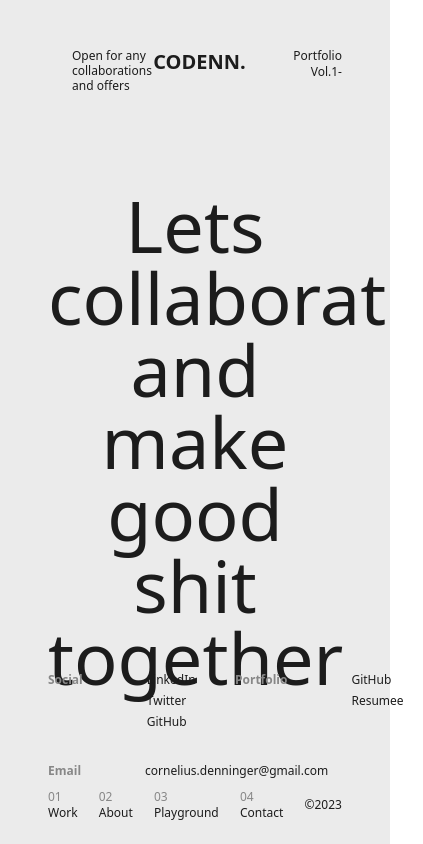
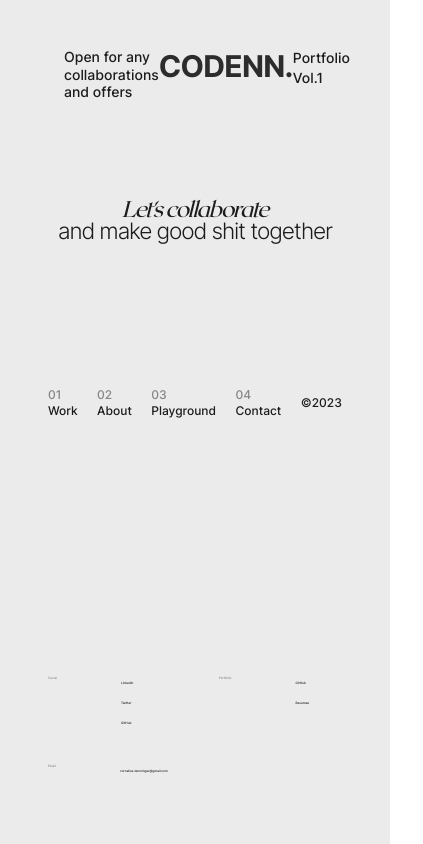
Before and after one commit to colodenn/personal-website, a Next.js app: page /contact in a window 390 px wide. Shown: the whole page, 423 px wide, since content can reach past the window. Built offline with nearby package versions, Linux system fonts and the light colour scheme.

Commit message:
🚒 Added responsive

```diff
--- a/package.json
+++ b/package.json
@@ -10,6 +10,7 @@
   },
   "dependencies": {
     "@radix-ui/react-icons": "^1.3.0",
+    "clsx": "^1.2.1",
     "framer-motion": "^10.12.4",
     "next": "^13.2.4",
     "react": "18.2.0",
--- a/src/pages/contact.tsx
+++ b/src/pages/contact.tsx
@@ -2,8 +2,9 @@ import { type NextPage } from "next";
 import Head from "next/head";
 import Image from "next/image";
 import Link from "next/link";
-import { m, motion } from 'framer-motion';
-import { FaceIcon, ArrowBottomRightIcon, ArrowTopRightIcon } from "@radix-ui/react-icons"
+import { m, motion } from "framer-motion";
+import { ArrowTopRightIcon } from "@radix-ui/react-icons";
+import { FirstLetterChanged, Header, Menu } from ".";
 const hoverEffect = {
   rest: {
     scaleX: "0",
@@ -13,38 +14,48 @@ const hoverEffect = {
     scaleX: "1",
     transformOrigin: "bottom left",
   },
-
-}
+};
 
 const arrowEffect = {
   rest: {
     translateY: "-110%",
     translateX: "110%",
-    transformOrigin: "bottom"
+    transformOrigin: "bottom",
   },
   hover: {
     translateY: "0%",
     translateX: "0%",
-    transformOrigin: "top"
+    transformOrigin: "top",
   },
-}
+};
 
-const HoverLink = ({ text, link }: { text: string, link: string }) => {
+const HoverLink = ({ text, link }: { text: string; link: string }) => {
   return (
     <Link href={link}>
-       <div className="w-auto cursor-pointer text-xs text-[#1C1C1C]">
-      <motion.div initial="rest" whileHover="hover" className="transition-all cursor-pointer duration-500 block w-min">
-        <div className="flex justify-between items-center space-x-1 w-full overflow-hidden">
+      <div className="w-auto cursor-pointer font-inter text-[0.8vw] font-medium  text-[#1C1C1C]">
+        <motion.div
+          initial="rest"
+          whileHover="hover"
+          className="block w-min cursor-pointer transition-all duration-500"
+        >
+          <div className="flex w-full items-center justify-between space-x-1 overflow-hidden">
             <span>{text}</span>
-          <motion.div className="transition-transform ease-out duration-700 " variants={arrowEffect}><ArrowTopRightIcon /></motion.div>
+            <motion.div
+              className="transition-transform duration-700 ease-out "
+              variants={arrowEffect}
+            >
+              <ArrowTopRightIcon className="text-[0.8vw]" />
+            </motion.div>
           </div>
-        <motion.div variants={hoverEffect} className="transition-transform duration-700 w-full  bg-black h-[1px] ease-out "></motion.div>
+          <motion.div
+            variants={hoverEffect}
+            className="h-[1px] w-full bg-black  transition-transform duration-700 ease-out "
+          ></motion.div>
         </motion.div>
       </div>
     </Link>
-
-  )
-}
+  );
+};
 
 const Home: NextPage = () => {
   return (
@@ -54,54 +65,67 @@ const Home: NextPage = () => {
         <meta name="description" content="Generated by create-t3-app" />
         <link rel="icon" href="/favicon.ico" />
       </Head>
-      <main className="h-screen w-screen overflow-hidden bg-[#ebebeb] px-12 py-12">
+      <main className="h-screen w-screen overflow-hidden bg-[#ebebeb] px-12 py-12 font-inter">
         <Header />
-        <div className="text-center mt-24 font-medium text-7xl ">
-          <h1>Lets collaborate <br/> and make good shit together</h1>
+        <div className="mt-24 text-center text-7xl font-medium ">
+          <h1 className="text-[5.8vw]  bg-blend-difference ">
+            <span className="font-roxborough font-medium italic tracking-tighter  bg-blend-difference ">
+              Let&apos;s collaborate
+            </span>{" "}
+            <br />{" "}
+            <span className="font-inter font-light tracking-tighter">
+              and make good shit together
+            </span>
+          </h1>
         </div>
         <div className="mt-24">
-
           <Menu />
         </div>
         <div className="absolute bottom-16 grid grid-cols-2 gap-8  ">
           <div className="flex space-x-16 ">
             <div>
-            <h5 className="text-xs font-semibold text-[#878787]">Social</h5>
+              <h5 className="text-[0.8vw] font-medium text-[#878787]">
+                Social
+              </h5>
             </div>
             <ol className="space-y-1">
               <li>
-              <HoverLink text="LinkedIn" link='#' />
+                <HoverLink text="LinkedIn" link="#" />
               </li>
               <li>
-              <HoverLink text="Twitter" link='https://twitter.com/colodenn'  />
+                <HoverLink text="Twitter" link="https://twitter.com/colodenn" />
               </li>
               <li>
-              <HoverLink text="GitHub" link='https://github.com/colodenn'  />
+                <HoverLink text="GitHub" link="https://github.com/colodenn" />
               </li>
             </ol>
           </div>
           <div className="flex space-x-16 ">
             <div>
-            <h5 className="text-xs font-semibold text-[#878787]">Portfolio</h5>
+              <h5 className="text-[0.8vw] font-medium text-[#878787]">
+                Portfolio
+              </h5>
             </div>
             <ol className="space-y-1">
               <li>
-              <HoverLink text="GitHub" link='https://github.com/colodenn'  />
+                <HoverLink text="GitHub" link="https://github.com/colodenn" />
               </li>
               <li>
-              <HoverLink text="Resumee" link='https://codenn.de' />
+                <HoverLink text="Resumee" link="https://codenn.de" />
               </li>
             </ol>
           </div>
           <div className="flex  space-x-16 ">
             <div>
-            <h5 className="text-xs font-semibold text-[#878787]">Email</h5>
+              <h5 className="text-[0.8vw] font-medium text-[#878787]">Email</h5>
             </div>
             <ol className="space-y-1">
               <li>
-              <HoverLink text="cornelius.denninger@gmail.com" link='mailto:cornelius.denninger@gmail.com' />
+                <HoverLink
+                  text="cornelius.denninger@gmail.com"
+                  link="mailto:cornelius.denninger@gmail.com"
+                />
               </li>
-
             </ol>
           </div>
         </div>
@@ -110,60 +134,4 @@ const Home: NextPage = () => {
   );
 };
 
-const Header = () => {
-  return (
-    <>
-      <div className="flex justify-between">
-        <div className="w-full flex justify-start">
-          <div className="flex  justify-between space-x-6 items-center"><div className="overflow-hidden h-max">
-            <Image src={"/logo.svg"} width={30} height={30} alt="logo" />
-          </div>
-            <div className="  text-xs  leading-tight flex flex-col">
-              <span className="">Open for any</span>
-
-              <span className="">collaborations and offers</span>
-            </div>
-          </div>
-
-        </div>
-        <div className="w-full flex justify-center"><h1 className="font-bold text-xl">
-          <Link href={"#"}>CODENN.</Link>
-
-        </h1></div>
-        <div className="w-full flex justify-end">
-          <div className="flex flex-col text-xs ">
-            <span>Portfolio</span>
-            <span className="flex justify-end">Vol.1 <span>-</span></span>
-          </div>
-        </div>
-      </div>
-    </>
-  )
-}
-
-const Menu = () => {
-  return (
-    <>
-      <div className="flex text-xs justify-between items-center">
-        <div className="">
-          <p className=" text-[#878787]">01</p>
-          <p className="font-medium">Work</p>
-        </div>
-        <div className="">
-          <p className=" text-[#878787]">02</p>
-          <p className="font-medium">About</p>
-        </div><div className="">
-          <p className=" text-[#878787]">03</p>
-          <p className="font-medium">Playground</p>
-        </div><div className="">
-          <p className=" text-[#878787]">04</p>
-          <p className="font-medium">Contact</p>
-        </div><div className="">
-          <p className="font-medium">©2023</p>
-        </div>
-      </div>
-    </>
-  )
-}
-
 export default Home;
--- a/src/pages/index.tsx
+++ b/src/pages/index.tsx
@@ -3,8 +3,9 @@ import Head from "next/head";
 import Image from "next/image";
 import Link from "next/link";
 import { motion, AnimatePresence } from "framer-motion";
-import { useState } from "react";
+import { FC, useState } from "react";
 import { clsx } from "clsx";
+import { QuoteIcon } from "@radix-ui/react-icons";
 
 const Home: NextPage = () => {
   return (
@@ -15,22 +16,36 @@ const Home: NextPage = () => {
         <link rel="icon" href="/favicon.ico" />
       </Head>
       <main className="h-screen w-screen overflow-hidden bg-[#ebebeb]  py-12">
-        <Header />
+        <div className="px-12">
+          <Header />
+        </div>
         <div className="my-24">
-          <h1 className="text-center font-roxborough text-9xl">
-            Cornelius <span className="">Denninger</span>
+          <h1 className="text-center font-roxborough text-[10vw] tracking-tight">
+            Cornelius Denninger
           </h1>
+          <p className="text-center text-5xl font-light">
+            Software engineer and student creating thoughtful, intuitive
+            interfaces.
+          </p>
         </div>
         <Menu />
-        <div className="flex  items-center justify-between">
-          <div className="flex w-full justify-center text-center">
-            <p>Lorem impsim asfkasd lapslfe msacmoe xgflawe dfjaweo</p>
+        <div className="absolute  bottom-6 flex w-full items-center justify-around ">
+          <div className="text-md items-cennter flex w-96 flex-col justify-center text-center font-medium ">
+            <QuoteIcon className="mx-auto mb-4 h-8 w-8" />
+            <p className=" tracking-tight">
+              HUY PHAN (HE/HIM) AKA HUYML IS AN INDEPENDENT DESIGNER FROM HO CHI
+              MINH CITY, VIETNAM
+            </p>
           </div>
-          <div className="my-24 flex w-full justify-center">
+          <div className="my-24 flex justify-center">
             <Image src={"/person.png"} alt="Person" height={200} width={200} />
           </div>
-          <div className="flex w-full justify-center text-center">
-            <p>Lorem impsim asfkasd lapslfe msacmoe xgflawe dfjaweo</p>
+          <div className="text-md flex w-96 flex-col justify-center text-center font-medium">
+            <QuoteIcon className="mx-auto mb-4 h-8 w-8" />
+            <p className="font-medium tracking-tight">
+              HUY PHAN (HE/HIM) AKA HUYML IS AN INDEPENDENT DESIGNER FROM HO CHI
+              MINH CITY, VIETNAM
+            </p>
           </div>
         </div>
       </main>
@@ -38,16 +53,16 @@ const Home: NextPage = () => {
   );
 };
 
-const Header = () => {
+export const Header = () => {
   return (
     <>
-      <div className="flex justify-between px-12">
+      <div className="flex justify-between px-0">
         <div className="flex w-full justify-start">
-          <div className="flex  items-center justify-between space-x-2">
+          <div className="flex  items-center justify-between space-x-4">
             <div className="h-max overflow-hidden">
               <Image src={"/logo.svg"} width={30} height={30} alt="logo" />
             </div>
-            <div className="  flex flex-col text-xs font-medium leading-tight">
+            <div className="flex  flex-col font-inter text-sm font-medium leading-tight">
               <span className="">Open for any</span>
 
               <span className="">collaborations and offers</span>
@@ -55,18 +70,16 @@ const Header = () => {
           </div>
         </div>
         <div className="flex w-full justify-center">
-          <h1 className="font-inter text-xl  font-bold">
+          <h1 className="font-inter text-3xl font-bold tracking-tight text-[#2C2C2C]">
             <Link className=" " href={"#"}>
               CODENN.
             </Link>
           </h1>
         </div>
         <div className="flex w-full justify-end">
-          <div className="flex flex-col text-xs font-medium">
+          <div className="flex flex-col text-start font-inter text-sm font-medium">
             <span>Portfolio</span>
-            <span className="flex justify-end">
-              Vol.1 <span>-</span>
-            </span>
+            <span className="flex justify-start">Vol.1</span>
           </div>
         </div>
       </div>
@@ -74,12 +87,29 @@ const Header = () => {
   );
 };
 
-const Menu = () => {
+export const FirstLetterChanged = ({
+  text,
+  className,
+}: {
+  text: string;
+  className?: string;
+}) => {
+  return (
+    <AnimatePresence>
+      <div className={clsx(className, "flex")}>
+        <span className="font-roxborough">{text[0]}</span>
+        <span className="flex font-inter">{text.slice(1 - text.length)}</span>
+      </div>
+    </AnimatePresence>
+  );
+};
+
+export const Menu = () => {
   const [visible, setVisible] = useState(false);
   const [hoveredText, setHoveredText] = useState("Work");
   return (
     <>
-      <div className="relative">
+      <div className="absolute left-0 mt-12 w-full">
         <div className="relative z-50 flex items-center justify-between px-12 text-xs">
           <div
             className="cursor-pointer"
@@ -110,7 +140,7 @@ const Menu = () => {
             <p className=" font-medium text-[#878787]">02</p>
             <p
               className={clsx(
-                "font-medium   mix-blend-difference  ",
+                "font-medium mix-blend-difference",
                 visible && " invert filter transition-colors duration-700"
               )}
             >
@@ -135,7 +165,8 @@ const Menu = () => {
               Playground
             </p>
           </div>
-          <div
+          <Link
+            href="/contact"
             className="cursor-pointer"
             onMouseEnter={() => {
               setVisible(true);
@@ -152,7 +183,7 @@ const Menu = () => {
             >
               Contact
             </p>
-          </div>
+          </Link>
           <div
             className="cursor-pointer"
             onMouseEnter={() => {
@@ -176,11 +207,13 @@ const Menu = () => {
             <motion.div
               className="absolute top-1/2  flex  w-full -translate-y-1/2 items-center justify-center overflow-hidden bg-black text-white  "
               initial={{ height: "0rem" }}
-              animate={{ height: "9rem" }}
+              animate={{ height: "13rem" }}
               exit={{ height: "0rem" }}
               transition={{ duration: 0.5 }}
             >
-              <h1 className="text-center text-9xl ">{hoveredText}</h1>
+              <h1 className="text-center text-[10vw] ">
+                <FirstLetterChanged className="" text={hoveredText} />
+              </h1>
             </motion.div>
           )}
         </AnimatePresence>
```
Also changed, not shown: public/personcut.png (added), 1 other file (tests, documents, lock files or other folders). Lines whose indentation alone changed are shown as unchanged.
